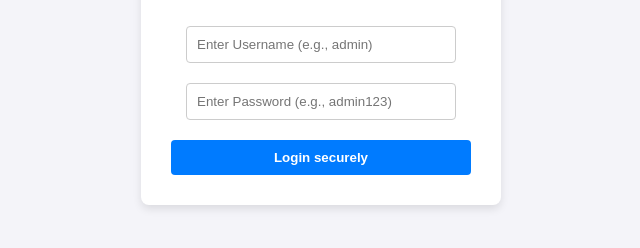
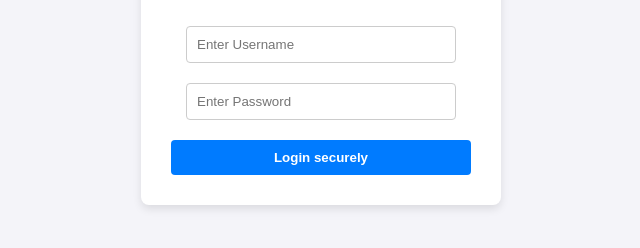
Before and after one commit to ankurverma8295077383-star/SIG-STUDENT-RECOARD, a website: page public/admin-login.html in a window 1280 px wide. Shown: the part 340-588 px from the top of the page, without its empty margins (319-959 px from the left). Drawn offline with Linux system fonts and the light colour scheme.

Commit message:
Update admin-login.html

```diff
--- a/public/admin-login.html
+++ b/public/admin-login.html
@@ -17,8 +17,8 @@
 
     <div class="login-container">
         <h2>Admin Login</h2>
-        <input type="text" id="username" placeholder="Enter Username (e.g., admin)">
-        <input type="password" id="password" placeholder="Enter Password (e.g., admin123)">
+        <input type="text" id="username" placeholder="Enter Username">
+        <input type="password" id="password" placeholder="Enter Password">
         <button onclick="loginAdmin()">Login securely</button>
         <div id="errorMsg" class="error"></div>
     </div>
```
